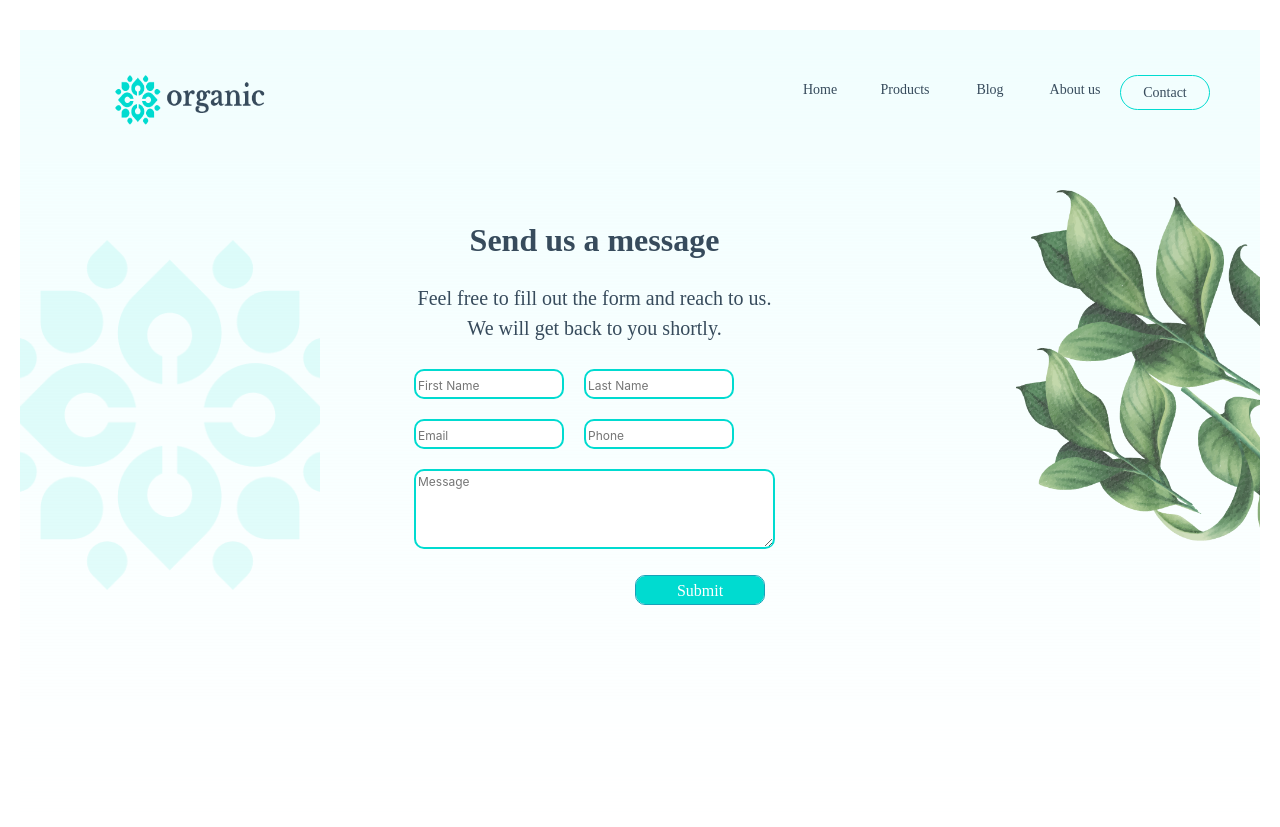
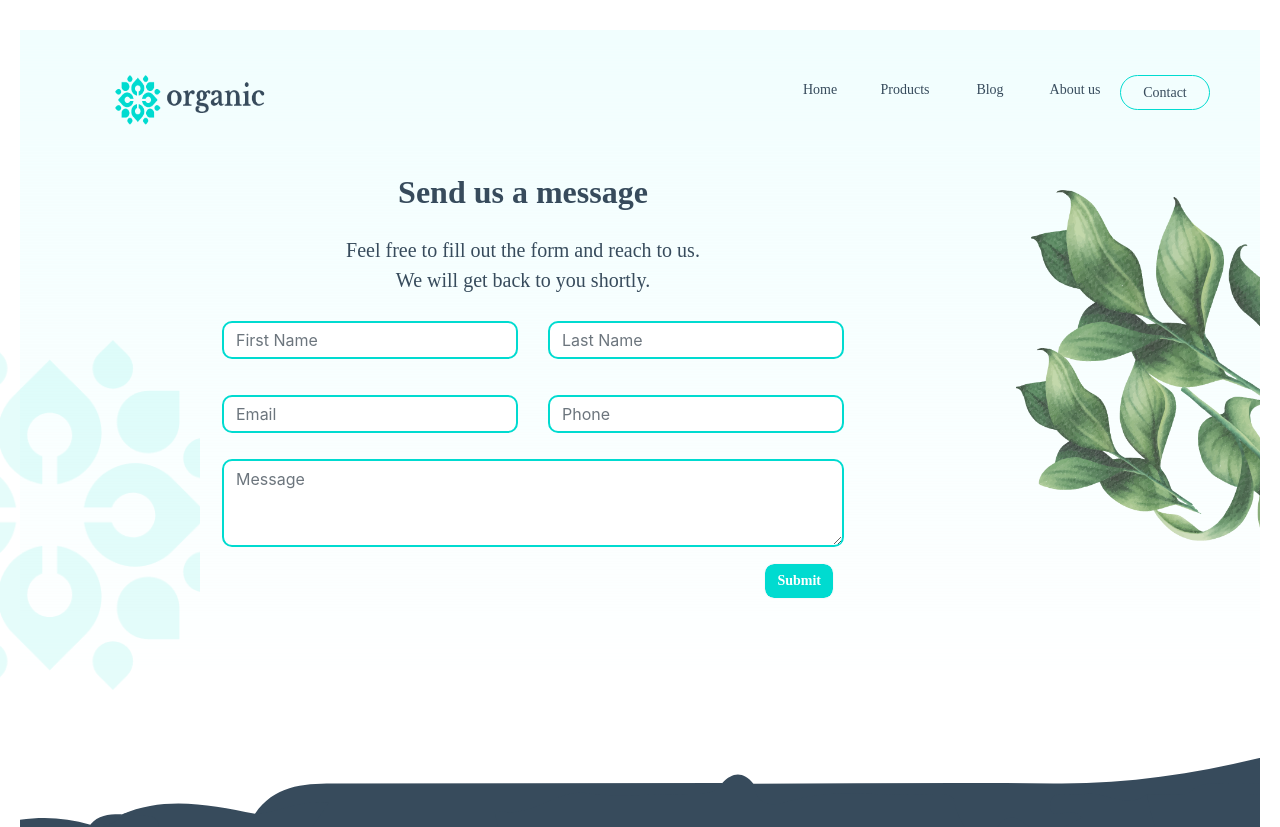
Before and after one commit to Riya16899/Organictemp, an Angular app: page /contact in a window 1280 px wide. Shown: the top 827 px of the page. Built offline with nearby package versions, Linux system fonts and the light colour scheme.

Commit message:
Updated another pages

```diff
--- a/src/app/about/about.component.html
+++ b/src/app/about/about.component.html
@@ -6,8 +6,9 @@
 
 <div class="middle-content ">
 	<h3 >About us</h3>
-	<p>Lorem ipsum dolor sit amet, consectetur adipiscing elit, sed do eiusmod tempor incididunt ut labore et dolore magna aliqua. Ut enim ad minim veniam, quis nostrud exercitation ullamco laboris nisi ut aliquip ex ea commodo consequat. </p>
-	<p >Duis aute irure dolor in reprehenderit in voluptate velit esse cillum dolore eu fugiat nulla pariatur. Excepteur sint occaecat cupidatat non proident, sunt in culpa qui officia deserunt mollit anim id est laborum. </p>
+<!-- 	<p>Lorem ipsum dolor sit amet, consectetur adipiscing elit, sed do eiusmod<br>tempor incididunt ut labore et dolore magna aliqua. Ut enim ad minim<br>veniam, quis nostrud exercitation ullamco laboris nisi ut aliquip ex ea<br>commodo consequat. </p>
+	<p >Duis aute irure dolor in reprehenderit in voluptate velit esse cillum dolore<br>eu fugiat nulla pariatur. Excepteur sint occaecat cupidatat non proident,<br>sunt in culpa qui officia deserunt mollit anim id est laborum. </p> -->
+	<p>Lorem ipsum dolor sit amet, consectetur adipiscing elit, sed do eiusmod tempor incididunt ut labore et dolore magna aliqua. Ut enim ad minim veniam, quis nostrud exercitation ullamco laboris nisi ut aliquip ex ea commodo consequat. Duis aute irure dolor in reprehenderit in voluptate velit esse cillum dolore eu fugiat nulla pariatur. Excepteur sint occaecat cupidatat non proident, sunt in culpa qui officia deserunt mollit anim id est laborum.</p>
 	<img  alt="Group 114" src="./assets/Group 114.svg">
 	<h3 >What we do</h3>
 	<p >Lorem ipsum dolor sit amet, consectetur adipiscing elit, sed do eiusmod tempor incididunt ut labore et dolore magna aliqua.</p>
--- a/src/app/about/about.component.scss
+++ b/src/app/about/about.component.scss
@@ -18,13 +18,15 @@ $tablet: 768px;
     width: 300px;
     height: 350px;
     float: left;
-    margin-top: 150px;
+    margin-top: 250px;
+    margin-right: -100px;
     -o-object-fit: cover;
     object-fit: cover;
 }
 @media screen and (max-width: $tablet) {
 	.left-side-img {
-		display: none;
+		width: 180px;
+		height: 240px;
 	}
 }
 .right-side-img {
@@ -35,9 +37,7 @@ $tablet: 768px;
     float: right;
     margin-top: 100px;
     margin-bottom: -100px;
-    -o-object-fit: cover;
     object-fit: cover;
-    -o-object-position: -130% 0%;
     object-position: -130% 0%;
 }
 @media screen and (max-width: $tablet) {
@@ -47,13 +47,20 @@ $tablet: 768px;
 	}
 }
 
+
 .middle-content {
-	margin-top: 100px;
-    margin-bottom: 30px;
+	text-align: center;
+	align-items: center;
+	align-content: center;
+	margin-top: 110px;
+    z-index: 4;
+    position: absolute;
     top: 50%;
     left: 50%;
+    transform: translate(-50%, -50%);
+    /*
     position: absolute;
-    transform: translate(-50%, -50%);
+    transform: translate(-50%, -50%); */
     flex-direction: column;
     justify-content: center;
     text-align: center;
@@ -82,10 +89,10 @@ $tablet: 768px;
 @media screen and (max-width: $tablet) {
 	.middle-content {
 		h3 {
-			font: normal normal bold 30px/40px Libre Baskerville;
+			font: normal normal bold 28px/32px Libre Baskerville;
 		}
 		p {
-			font: normal normal normal 14px/28px Libre Baskerville;
+			font: normal normal normal 14px/24px Libre Baskerville;
 		}
 		img {
 			width: 40px;
--- a/src/app/app.component.scss
+++ b/src/app/app.component.scss
@@ -23,7 +23,7 @@ $tablet: 768px;
 	background-position: center top;
 	flex: auto;
 	width: 100%;
-	height: 100vh;
+	height: 80vh;
 	z-index: 1;
 	/* position: absolute; */
 }
@@ -99,9 +99,11 @@ label {
 input#menu {
     display: none;
 }
+
 .menu-content {
-	background-color: white;
-	/* position: relative; */
+	/* background-color: white; */
+	/* position: absolute; */
+	position: relative;
     max-height: 0;
     overflow: hidden;
     z-index: 2;
@@ -121,6 +123,8 @@ input#menu {
     	font: normal normal normal 14px/22px Libre Baskerville;
     }
 }
+
+
 input:checked ~ .menu-content {
 	max-height: 40%;
 	/* position: absolute; */
--- a/src/app/blog/blog.component.scss
+++ b/src/app/blog/blog.component.scss
@@ -10,8 +10,9 @@ $tablet: 768px;
 }
 .fifth-class {
 	/* top right bottom left */
-
-	margin: 80px 60px 0 60px;
+	margin: 80px 0 0 0;
+	margin-left: 15%;
+	margin-right: 15%;
 	align-items: center;
 	align-content: center;
 	text-align: center;
@@ -95,8 +96,8 @@ $tablet: 768px;
 @media screen and (max-width: $tablet) {
 	.fifth-class {
 		margin-top: 100px;
-		margin-left: 30px;
-		margin-right: 30px;
+		margin-left: 15%;
+		margin-right: 15%;
 		.heading-class {
 			h3 {
 				font: normal normal bold 28px/40px Libre Baskerville;
--- a/src/app/contact/contact.component.html
+++ b/src/app/contact/contact.component.html
@@ -2,17 +2,34 @@
 <div class="first-class">
 <img alt="Group 196" class="right-side-img" src="./assets/Group 196.png">
 <img alt="Group 228" class="left-side-img" src="./assets/Group 228.png">
-<div class="side-content">
+<div class="middle-content">
 	<h3>Send us a message</h3>
 	<p>Feel free to fill out the form and reach to us.<br>We will get back to you shortly.</p>
-	<input type="text" placeholder="First Name">
-	<input type="text" placeholder="Last Name">
-	<br>
-	<input type="text" placeholder="Email">
-	<input type="text" placeholder="Phone">
-	<br>
-	<textarea name="message" rows="3" cols="33" placeholder="Message"></textarea>
-	<br>
-	<button class="btn btn-outline-info">Submit</button>
+	<form>
+		 <div class="form-group">
+		 	<div class="row">
+		 		<div class="col">
+		 			<input type="text" class="form-control" id="first_name" aria-describedby="fnameHelp" placeholder="First Name">
+		 		</div>
+		 		<div class="col">
+		 			<input type="text" class="form-control" id="last_name" aria-describedby="lnameHelp" placeholder="Last Name">
+		 		</div>
+			</div>
+		</div>
+		 <div class="form-group">
+		 	<div class="row">
+		 		<div class="col">
+		 			<input type="email" class="form-control" id="email" aria-describedby="emailHelp" placeholder="Email">
+		 		</div>
+		 		<div class="col">
+		 			<input type="tel" class="form-control" id="phone" aria-describedby="phoneHelp" placeholder="Phone ">
+		 		</div>
+		 	</div>
+		 </div>
+		 <div class="form-group">
+		 	<textarea class="form-control" id="msg" rows="3" placeholder="Message"></textarea>
+		 </div>
+		 <button class="btn btn-outline-light" >Submit</button>
+	</form>
 </div>
 </div>
--- a/src/app/contact/contact.component.scss
+++ b/src/app/contact/contact.component.scss
@@ -11,7 +11,7 @@ $tablet: 768px;
 	background-position: center top;
 	flex: auto;
 	width: 100%;
-	height: 80vh;
+	height: 70vh;
 	z-index: 1;
 
 }
@@ -22,12 +22,13 @@ $tablet: 768px;
     height: 350px;
     float: left;
     margin-top: 150px;
-    -o-object-fit: cover;
     object-fit: cover;
+    margin: 250px 0px 0px -120px;
 }
 @media screen and (max-width: $tablet) {
 	.left-side-img {
-		display: none;
+		width: 200px;
+		height: 250px;
 	}
 }
 .right-side-img {
@@ -38,6 +39,8 @@ $tablet: 768px;
     float: right;
     margin-top: 100px;
     margin-bottom: -100px;
+
+
     -o-object-fit: cover;
     object-fit: cover;
     -o-object-position: -130% 0%;
@@ -49,12 +52,24 @@ $tablet: 768px;
 		height: 350px;
 	}
 }
-.side-content {
-	margin-left: 30%;
+.middle-content {
+	margin: 80px 0 0 0;
+	margin-left: 15%;
+	margin-right: 15%;
+	align-items: center;
+	align-content: center;
+	text-align: center;
+	z-index: 3;
+	position: absolute;
+	/* margin-left: 30%;
 	margin-top: 10%;
 	position: absolute;
-	z-index: 3;
-
+	z-index: 3; */
+	form {
+		align-self: center;
+		align-content: center;
+		text-align: center;
+	}
 	h3 {
 		text-align: center;
 		font: normal normal bold 32px/45px Libre Baskerville;
@@ -70,43 +85,28 @@ $tablet: 768px;
 		opacity: 1;
 		margin-top: 20px;
 	}
-	input {
-		border: 2px solid #00DBD0;
-		border-radius: 10px;
-		opacity: 1;
-		width: 150px;
-		height: 30px;
-		margin: 10px;
-	}
-	input::placeholder, textarea::placeholder {
-		font-size: 12px;
-	}
-	textarea {
+ 	input, textarea {
 		border: 2px solid #00DBD0;
 		border-radius: 10px;
 		opacity: 1;
 		margin: 10px;
+		direction: ltr;
 	}
 	button {
 		background: #00DBD0 0% 0% no-repeat padding-box;
 		border-radius: 10px;
-		opacity: 1;
-		margin-top: 10px;
-		margin-right: 20px;
-		width: 130px;
-		height: 30px;
+	/* 	margin-top: 10px;
+		margin-right: 20px; */
 		align-items: right;
 		float: right;
-		justify-content: right;
-		text-align: center;
-		font:  normal normal normal 16px/18px Libre Baskerville;
+		font: normal normal 600 14px/22px Libre Baskerville;
 		letter-spacing: 0px;
 		color: #FFFFFF;
 		opacity: 1;
 	}
 }
 @media screen and (max-width: $tablet) {
-	.side-content {
+	.middle-content {
 		margin-left: 15%;
 		margin-top: 7%;
 		h3 {
--- a/src/app/home/home.component.scss
+++ b/src/app/home/home.component.scss
@@ -10,14 +10,19 @@ $tablet: 768px;
 	background-position: center top;
 	flex: auto;
 	width: 100%;
-	height: 80vh;
+	height: 60vh;
 	z-index: 1;
+
 }
 @media screen and (max-width: $tablet) {
 	.first-class {
-		height: 60vh;
+		height: 50vh;
 	}
 }
+
+
+
+
 .side-img {
 	z-index: 2;
 	/* background:  transparent url('/app/assets/Group 248.png') 0% 0% no-repeat;; */
@@ -83,7 +88,7 @@ $tablet: 768px;
 		opacity: 1;
 	}
 }
-@media screen and (max-width: $tablet) {
+/* @media screen and (max-width: $tablet) {
 	.side-content {
 		z-index: 3;
 		margin-left: 50px;
@@ -102,10 +107,10 @@ $tablet: 768px;
 			height: 30px;
 			text-align: center;
 			margin-top: 10px;
-			font: normal normal bold 10px/16px Libre Baskerville;
+			font: normal normal normal 16px/16px Libre Baskerville;
 		}
 	}
-}
+} */
 
 @media screen and (max-width: $tablet) {
 	.side-content {
@@ -123,10 +128,10 @@ $tablet: 768px;
 		}
 		button {
 			width: 120px;
-			height: 20px;
+			height: 25px;
 			text-align: center;
 			margin-top: 8px;
-			font: normal normal bold 6px/12px Libre Baskerville;
+			font: normal normal bold 12px/12px Libre Baskerville;
 		}
 	}
 }
@@ -380,6 +385,8 @@ $tablet: 768px;
 							padding: 4px;
 						}
 						p {
+							margin-left: 15%;
+							margin-right: 15%;
 							text-align: center;
 							font: normal normal normal 16px/28px Libre Baskerville;
 							letter-spacing: 0px;
@@ -413,7 +420,11 @@ $tablet: 768px;
 			color: #374B5C;
 			opacity: 1;
 		}
-		.input_container {
+		.input_c {
+			display: flex;
+			display: inline-flex;
+		}
+/* 		.input_container {
 			border-radius: 15px;
 			border-color: #FFFFFF;
 			position:relative;
@@ -432,23 +443,19 @@ $tablet: 768px;
 		}
 		input::placeholder {
   			font-size: 12px;
+		} */
+		button {
+			background-color:  #00DBD0;
+			border-radius: 30px;
+			font: normal normal 600 16px/22px Libre Baskerville;
 		}
-		.input_img {
-			background-color:  #00DBD0;
-			position:absolute;
-			border-radius: 30px;
-			bottom:10%;
-			right: 2%;
-			width:100px;
-			height: 50px;
-		}
-		.text {
+		/* .text {
 			text-align: center;
-			font: normal normal 700 18px/22px Libre Baskerville;
+			font: normal normal 600 16px/22px Libre Baskerville;
 			letter-spacing: 0px;
 			color: #FFFFFF;
 			opacity: 1;
-		}
+		} */
 	}
 }
 
@@ -480,6 +487,8 @@ $tablet: 768px;
 								font: normal normal normal 24px/40px Libre Baskerville;
 							}
 							p {
+								margin-left: 10%;
+								margin-right: 10%;
 								font: normal normal normal 12px/24px Libre Baskerville;
 							}
 						}
--- a/src/app/products/products.component.scss
+++ b/src/app/products/products.component.scss
@@ -11,7 +11,9 @@ $tablet: 768px;
 }
 .fifth-class {
 	/* top right bottom left */
-	margin: 80px 60px 0 60px;
+	margin: 80px 0 0 0;
+	margin-left: 15%;
+	margin-right: 15%;
 	align-items: center;
 	align-content: center;
 	text-align: center;
@@ -36,6 +38,7 @@ $tablet: 768px;
 	}
 	.card-class {
 		align-items:  center;
+
 		margin-top: 30px;
 		.col-sm {
 			margin: 2px;
@@ -77,8 +80,8 @@ $tablet: 768px;
 @media screen and (max-width: $tablet) {
 	.fifth-class {
 		margin-top: 100px;
-		margin-left: 30px;
-		margin-right: 30px;
+		margin-left: 5%;
+		margin-right: 5%;
 		.heading-class {
 			h3 {
 				font: normal normal bold 28px/40px Libre Baskerville;
```
Also changed, not shown: src/app/home/home.component.html (+15 -8 lines).
